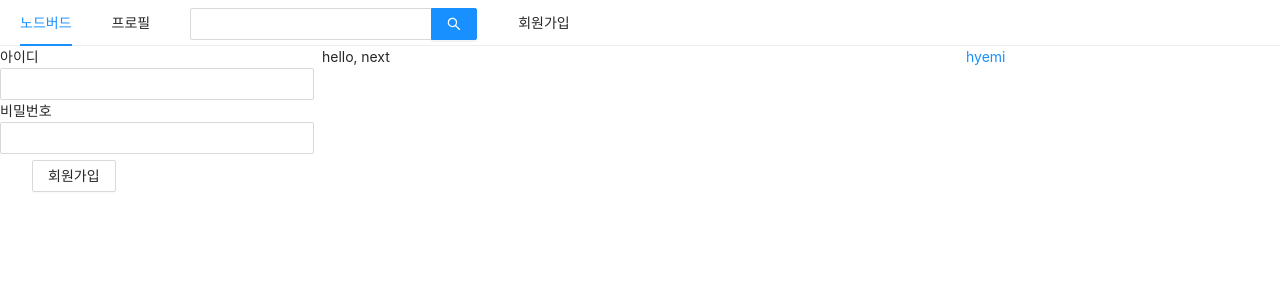
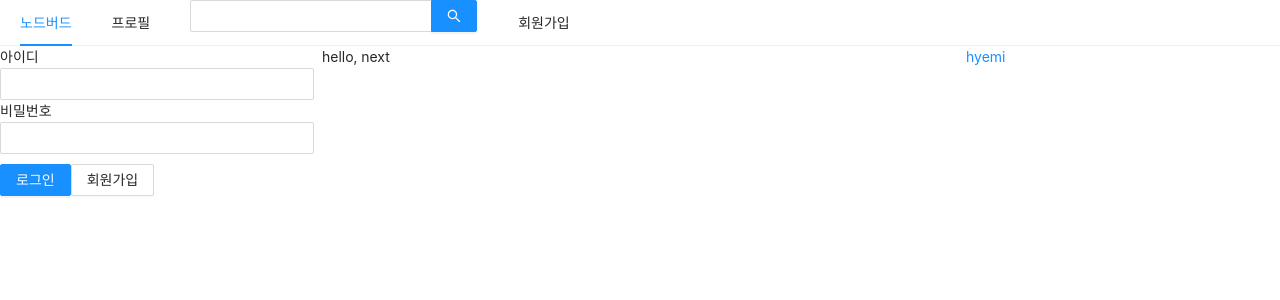
Before and after one commit to jazzyfact/twitter_clone, a Next.js app in the folder front/: page / in a window 1280 px wide. Shown: the top 300 px of the page. Built offline with nearby package versions, Linux system fonts and the light colour scheme.

Commit message:
[ADD] 로그인 버튼 추가, styled 리렌더링

```diff
--- a/front/components/AppLayout.js
+++ b/front/components/AppLayout.js
@@ -4,6 +4,12 @@
 import { Col, Input, Menu, Row } from 'antd';
 import UserProfile from '../components/UserProfile';
 import LoginForm  from '../components/LoginForm';
+import styled from 'styled-components';
+
+
+const SearchInput = styled(Input.Search)`
+    verticalAlign: 'middle';
+`;
 
 
 const AppLayout = ({children}) => {
@@ -18,7 +24,7 @@
                 <Link href="/profile"><a>프로필</a></Link>
             </Menu.Item>
             <Menu.Item>
-                <Input.Search enterButton style={{verticalAlign: 'middle'}}/>
+                <SearchInput enterButton/>
             </Menu.Item>
             <Menu.Item>
       <Link href="/signup"><a>회원가입</a></Link>
--- a/front/components/LoginForm.js
+++ b/front/components/LoginForm.js
@@ -1,7 +1,13 @@
 import React,{useState, useCallback} from 'react';
 import {Form, Input, Button} from 'antd';
 import Link  from 'next/link';
+import styled from 'styled-components';
 
+
+
+// styled이 적용된, styled 태그를 불러옴
+const ButtonWrapper = styled.div`
+    margin-Top: 10px` ;
 
 const LoginForm = () => {
 
@@ -40,10 +46,11 @@
                 onChange={onChangePassword}
                 required />
             </div>
-            <div>
-                <Button type="primary" htmlType="submit" loding={false} required/>
+            <ButtonWrapper >
+                {/* style은 객체로 넣으면 안된다 */}
+                <Button type="primary" htmlType="submit" loading={false}>로그인 </Button>
                 <Link href="/signup"><a><Button>회원가입</Button></a></Link>
-            </div>
+            </ButtonWrapper>
         </Form>
     );
 }
```
